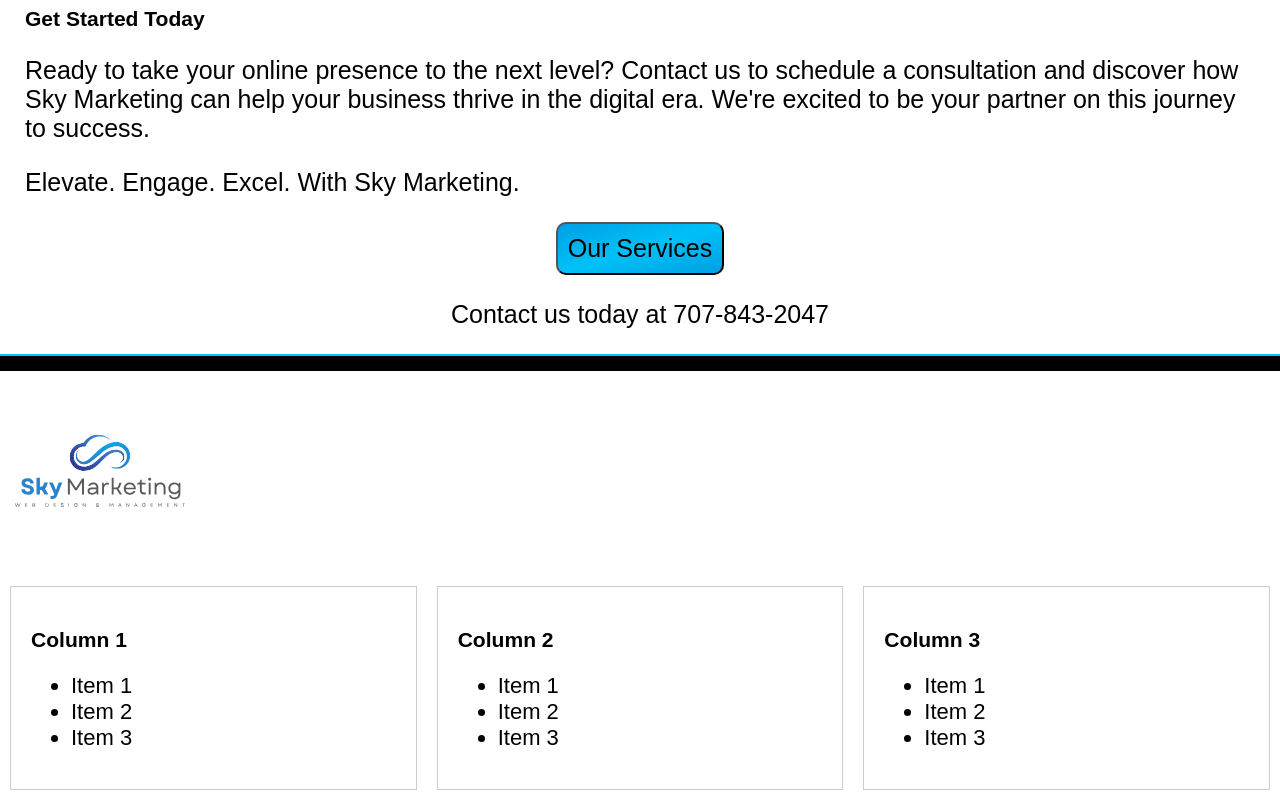
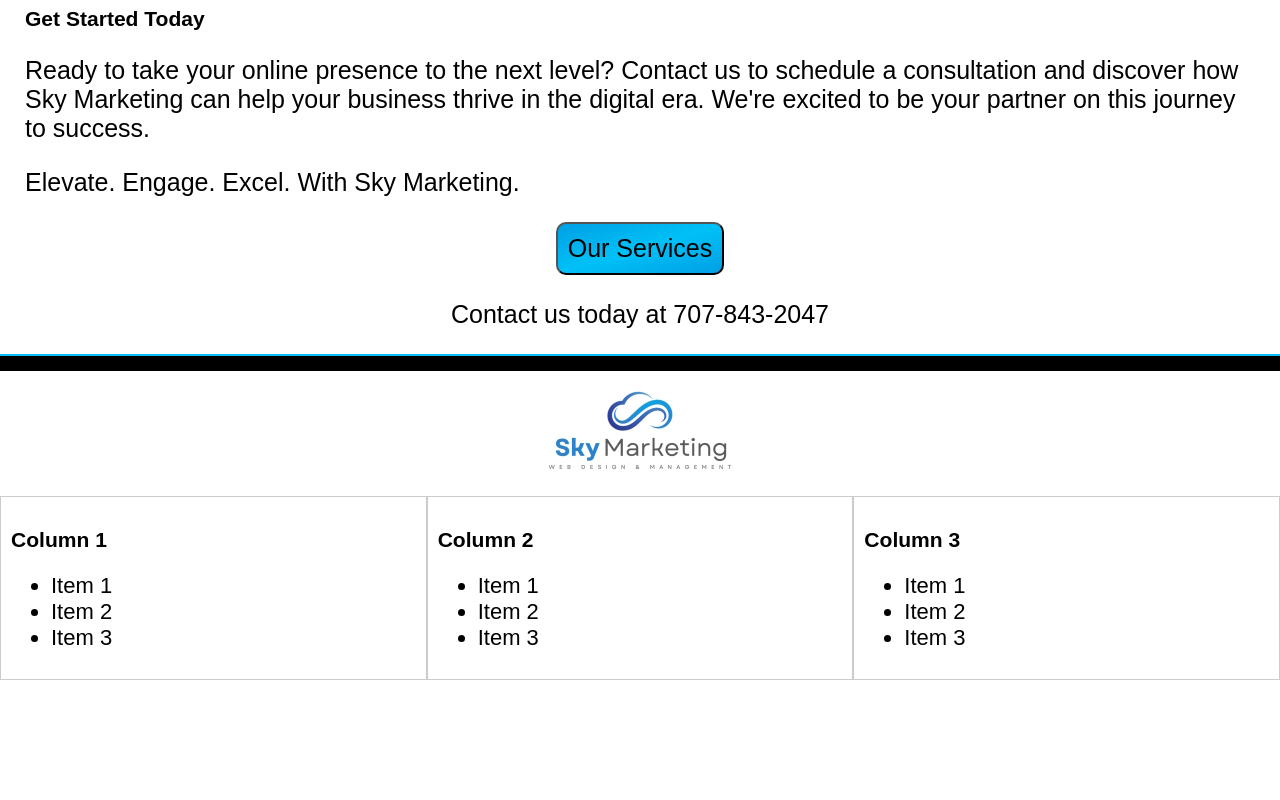
Before and after one commit to ericrothmuller/sky-marketing, a React (Create React App) app: page / in a window 1280 px wide. Shown: the part 1572-2372 px from the top of the page. After the commit the page ends 2252 px from the top, so only its background shows below. Built offline with nearby package versions, Linux system fonts and the light colour scheme; a web font is replaced by a local one.

Commit message:
Edited Footer logo to a smaller size with less padding and I centered the footer logo.

```diff
--- a/src/App.css
+++ b/src/App.css
@@ -209,13 +209,18 @@ li {
 footer {
   border-top: #000000 solid 15px;
   background-color: #FFFFFF;
+  padding: 0px;
+  margin: 0px;
+}
+
+.footerLogoDiv {
+  text-align: center;
 }
 
 .footerLogo {
   width: 200px;
   border-radius: 25px;
-  align-self: center;
-  text-align: center;
+  padding: 10px;
 }
 
 .footer-columns {
@@ -226,8 +231,7 @@ footer {
 
 .footer-column {
   flex: 1; /* Each column takes an equal amount of space */
-  margin: 10px; /* Add some spacing between columns */
-  padding: 20px; /* Add padding inside each column */
+  padding: 10px; /* Add padding inside each column */
   border: 1px solid #ccc; /* Add borders for separation (optional) */
   box-sizing: border-box; /* Include padding and border in the width */
 }
--- a/src/components/Footer.js
+++ b/src/components/Footer.js
@@ -1,15 +1,13 @@
 import React from 'react';
-import logo from "../images/Sky-Marketing-Logo.svg";
+import Logo from "../images/Sky-Marketing-Logo-Footer.jpg";
 
 function Footer() {
   return (
     <footer>
-      <div>
-        {/* Centered logo */}
-        <img src={logo} className="footerLogo" alt="Sky Marketing Logo" />
+      <div className="footerLogoDiv">
+        <img src={Logo} className="footerLogo" alt="Sky Marketing Logo" />
       </div>
       <div className="footer-columns">
-        {/* Three columns */}
         <div className="footer-column">
           <h3>Column 1</h3>
           <ul>
```
Also changed, not shown: src/images/Sky-Marketing-Logo-About-Page.jpg, src/images/Sky-Marketing-Logo-Footer.jpg (added).
